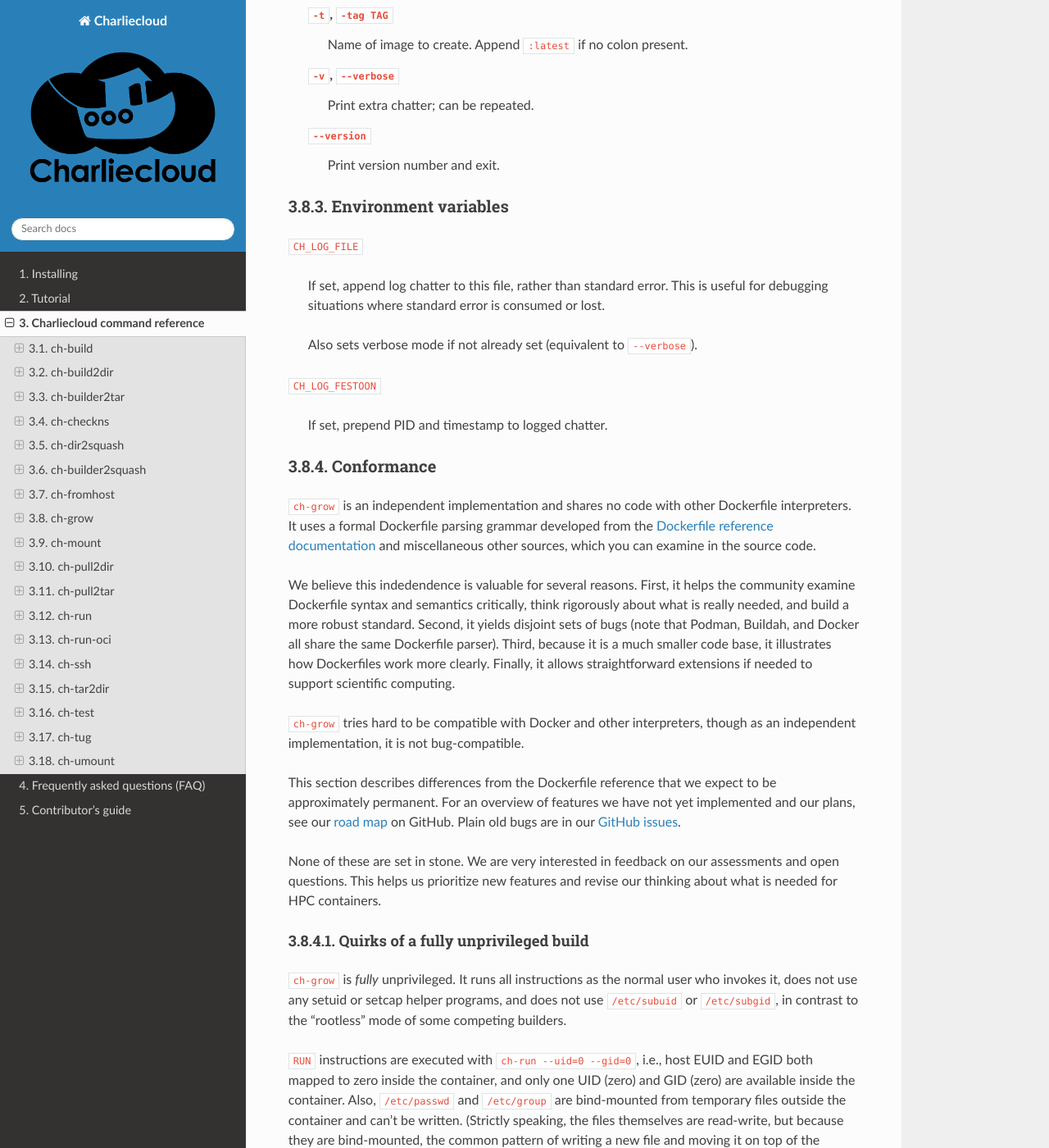
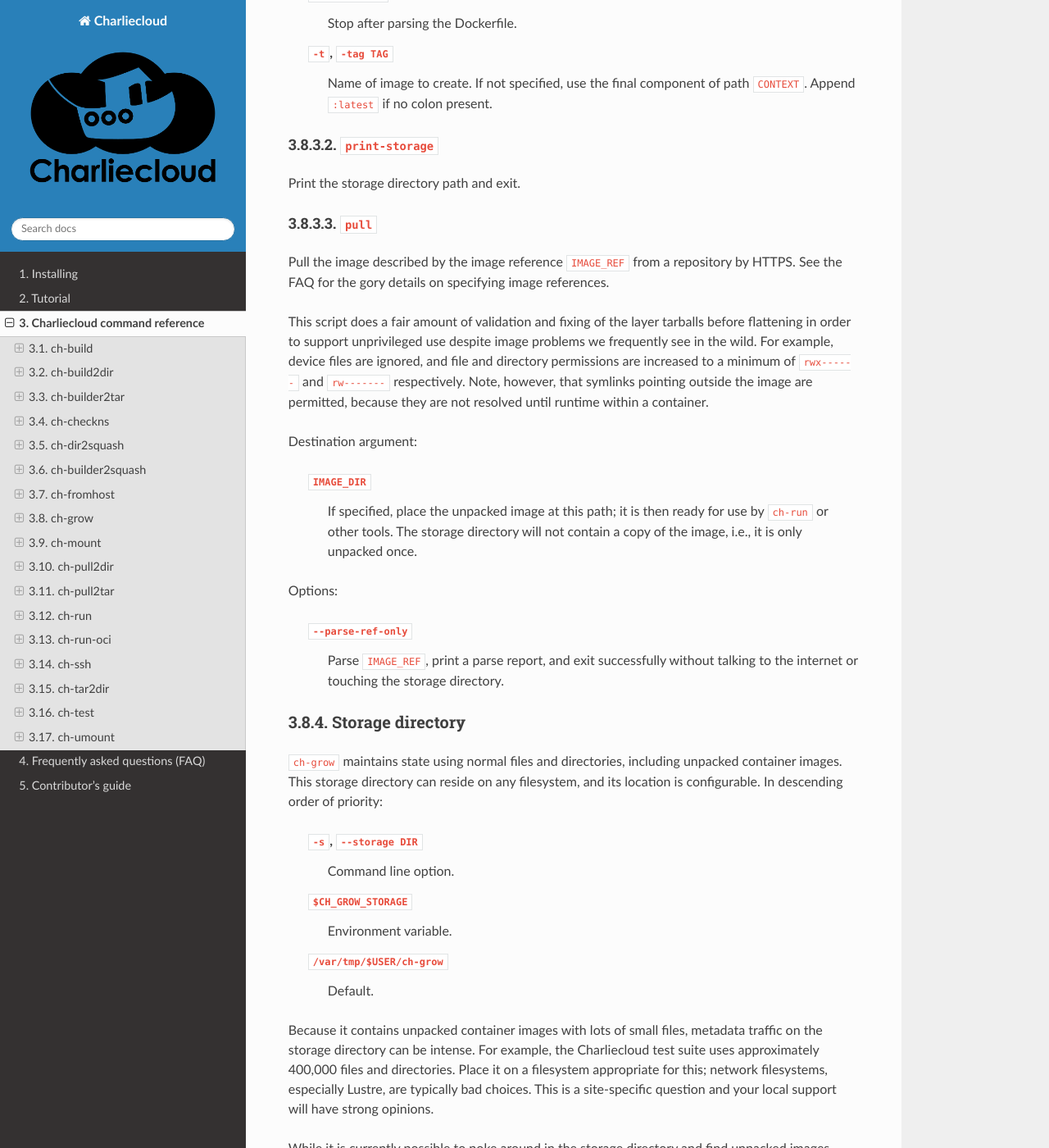
Before and after one commit to hpc/charliecloud, a Sphinx documentation site: the page built from doc/command-usage.rst, in a window 1280 px wide and 1400 px high, scrolled down 13446 px. Shown: the whole window at 82% size. Built offline with Sphinx 7.4.7 and the Read the Docs theme 2.0.0, drawn with Linux system fonts in a browser that asks for light colours; some of the changed text lies outside the part shown.

Commit message:
draft docs [skip ci]

```diff
--- a/doc/ch-grow_desc.rst
+++ b/doc/ch-grow_desc.rst
@@ -3,18 +3,120 @@
 
 ::
 
-   $ ch-grow [OPTIONS] [-t TAG] [-f DOCKERFILE] CONTEXT
+   $ ch-grow [...] build [-t TAG] [-f DOCKERFILE] [...] CONTEXT
+   $ ch-grow [...] print-storage
+   $ ch-grow [...] pull [...] IMAGE_REF [IMAGE_DIR]
+   $ ch-grow { --help | --version | --dependencies }
 
 Description
 ===========
 
-Build an image named :code:`TAG` as specified in :code:`DOCKERFILE`; use
-:code:`ch-run(1)` to execute :code:`RUN` instructions. This builder is
-completely unprivileged, with no setuid/setgid/setcap helpers.
+:code:`ch-grow` is a tool for building and manipulating container images, but
+not running them (for that you want :code:`ch-run`). It is completely
+unprivileged, with no setuid/setgid/setcap helpers.
 
-:code:`ch-grow` maintains state and temporary images using normal files and
-directories. This storage directory can reside on any filesystem, and its
-location is configurable. In descending order of priority:
+Options that print brief information and then exit:
+
+  :code:`-h`, :code:`--help`
+    Print help and exit successfully.
+
+  :code:`--dependencies`
+    Report dependency problems on standard output, if any, and exit. If all is
+    well, there is no output and the exit is successful; in case of problems,
+    the exit is unsuccessful.
+
+  :code:`--version`
+    Print version number and exit successfully.
+
+Common options placed before the sub-command:
+
+  :code:`--no-cache`
+    Download everything needed, ignoring the cache.
+
+  :code:`-s`, :code:`--storage DIR`
+    Set the storage directory (see below for important details).
+
+  :code:`-v`, :code:`--verbose`
+    Print extra chatter; can be repeated.
+
+Subcommands
+===========
+
+:code:`build`
+-------------
+
+Build an image from a Dockerfile and put it in the storage directory. Use
+:code:`ch-run(1)` to execute :code:`RUN` instructions.
+
+Required argument:
+
+  :code:`CONTEXT`
+    Path to context directory; this is the root of :code:`COPY` and
+    :code:`ADD` instructions in the Dockerfile.
+
+Options:
+
+  :code:`--build-arg KEY[=VALUE]`
+    Set build-time variable :code:`KEY` defined by :code:`ARG` instruction
+    to :code:`VALUE`. If :code:`VALUE` not specified, use the value of
+    environment variable :code:`KEY`.
+
+  :code:`-f`, :code:`--file DOCKERFILE`
+    Use :code:`DOCKERFILE` instead of :code:`CONTEXT/Dockerfile`. Specify a
+    single hyphen (:code:`-`) to use standard input; note that in this case,
+    the context directory is still provided, which matches :code:`docker build
+    -f -` behavior.
+
+  :code:`-n`, :code:`--dry-run`
+    Do not actually execute any Dockerfile instructions.
+
+  :code:`--parse-only`
+    Stop after parsing the Dockerfile.
+
+  :code:`-t`, :code:`-tag TAG`
+    Name of image to create. If not specified, use the final component of path
+    :code:`CONTEXT`. Append :code:`:latest` if no colon present.
+
+:code:`print-storage`
+---------------------
+
+Print the storage directory path and exit.
+
+:code:`pull`
+------------
+
+Pull the image described by the image reference :code:`IMAGE_REF` from a
+repository by HTTPS. See the FAQ for the gory details on specifying image
+references.
+
+This script does a fair amount of validation and fixing of the layer tarballs
+before flattening in order to support unprivileged use despite image problems
+we frequently see in the wild. For example, device files are ignored, and file
+and directory permissions are increased to a minimum of :code:`rwx------` and
+:code:`rw-------` respectively. Note, however, that symlinks pointing outside
+the image are permitted, because they are not resolved until runtime within a
+container.
+
+Destination argument:
+
+  :code:`IMAGE_DIR`
+    If specified, place the unpacked image at this path; it is then ready for
+    use by :code:`ch-run` or other tools. The storage directory will not
+    contain a copy of the image, i.e., it is only unpacked once.
+
+Options:
+
+  :code:`--parse-ref-only`
+    Parse :code:`IMAGE_REF`, print a parse report, and exit successfully
+    without talking to the internet or touching the storage directory.
+
+
+Storage directory
+=================
+
+:code:`ch-grow` maintains state using normal files and directories, including
+unpacked container images. This storage directory can reside on any
+filesystem, and its location is configurable. In descending order of priority:
 
   :code:`-s`, :code:`--storage DIR`
     Command line option.
@@ -25,67 +127,22 @@
   :code:`/var/tmp/$USER/ch-grow`
     Default.
 
-.. note::
+Because it contains unpacked container images with lots of small files,
+metadata traffic on the storage directory can be intense. For example, the
+Charliecloud test suite uses approximately 400,000 files and directories.
+Place it on a filesystem appropriate for this; network filesystems, especially
+Lustre, are typically bad choices. This is a site-specific question and your
+local support will have strong opinions.
 
-   Images are stored unpacked, so place your storage directory on a filesystem
-   that can handle the metadata traffic for large numbers of small files. For
-   example, the Charliecloud test suite uses approximately 400,000 files and
-   directories.
+While it is currently possible to poke around in the storage directory and
+find unpacked images runnable with :code:`ch-run`, this is not a supported use
+case. The supported workflow uses :code:`ch-builder2tar` or
+:code:`ch-builder2squash` to obtain a packed image; see the tutorial for
+details.
 
-Other arguments:
 
-  :code:`CONTEXT`
-    Context directory; this is the root of :code:`COPY` and :code:`ADD`
-    instructions in the Dockerfile.
-
-  :code:`--build-arg KEY[=VALUE]`
-    Set build-time variable :code:`KEY` defined by :code:`ARG` instruction
-    to :code:`VALUE`. If :code:`VALUE` not specified, use the value of
-    environment variable :code:`KEY`.
-
-  :code:`--dependencies`
-    Report any dependency problems and exit. If all is well, there is no
-    output and the exit code is zero; in case of problems, the exit code is
-    non-zero.
-
-  :code:`-f`, :code:`--file DOCKERFILE`
-    Use :code:`DOCKERFILE` instead of :code:`CONTEXT/Dockerfile`. Specify a
-    single hyphen (:code:`-`) to use standard input; note that in this case,
-    the context directory is still provided, which matches :code:`docker build
-    -f -` behavior.
-
-  :code:`-h`, :code:`--help`
-    Print help and exit.
-
-  :code:`-n`, :code:`--dry-run`
-    Do not actually execute any Dockerfile instructions.
-
-  :code:`--no-cache`
-    Ignored (:code:`ch-grow` does not yet support layer caching).
-
-  :code:`--parse-only`
-    Stop after parsing the Dockerfile.
-
-  :code:`--print-storage`
-    Print the storage directory path and exit. Must be after
-    :code:`--storage`, if any, for correct results.
-
-  :code:`-t`, :code:`-tag TAG`
-    Name of image to create. Append :code:`:latest` if no colon present.
-
-  :code:`-v`, :code:`--verbose`
-    Print extra chatter; can be repeated.
-
-  :code:`--version`
-    Print version number and exit.
-
-Environment variables
-=====================
-
-.. include:: py_env.rst
-
-Conformance
-===========
+Compatibility with other Dockerfile interpreters
+================================================
 
 :code:`ch-grow` is an independent implementation and shares no code with other
 Dockerfile interpreters. It uses a formal Dockerfile parsing grammar developed
@@ -268,3 +325,55 @@
   has good support for bind mounts; we anticipate that it will continue to
   focus on that and will not introduce the volume management features that
   Docker has.
+
+
+Environment variables
+=====================
+
+.. include:: py_env.rst
+
+
+Examples
+========
+
+:code:`build`
+-------------
+
+Build image :code:`bar` using :code:`./foo/bar/Dockerfile` and context
+directory :code:`./foo/bar`::
+
+   $ ch-grow build -t bar -f ./foo/bar/Dockerfile ./foo/bar
+   [...]
+   grown in 4 instructions: bar
+
+Same, but infer the image name and Dockerfile from the context directory
+path::
+
+   $ ch-grow build ./foo/bar
+   [...]
+   grown in 4 instructions: bar
+
+:code:`pull`
+------------
+
+Download the Debian Buster image and place it in the storage directory::
+
+  $ ch-grow pull debian:buster
+  pulling image:   debian:buster
+
+  manifest: downloading
+  layer 1/1: d6ff36c: downloading
+  layer 1/1: d6ff36c: listing
+  validating tarball members
+  resolving whiteouts
+  flattening image
+  layer 1/1: d6ff36c: extracting
+  done
+
+Same, except place the image in :code:`/tmp/buster`::
+
+   $ ch-grow pull debian:buster /tmp/buster
+   [...]
+   $ ls /tmp/buster
+   bin   dev  home  lib64  mnt  proc  run   srv  tmp  var
+   boot  etc  lib   media  opt  root  sbin  sys  usr
--- a/doc/ch-tug_desc.rst
+++ /dev/null
@@ -1,124 +0,0 @@
-Synopsis
-========
-
-::
-
-   $ ch-tug [OPTIONS] IMAGE_REF
-
-Description
-===========
-
-.. warning::
-
-   This script is experimental. Please report the bugs you find so we can fix
-   them!
-
-Pull the image described by :code:`IMAGE_REF` from a repository by HTTPS and
-flatten it to a local filesystem. The resulting image directory can be used by
-:code:`ch-run(1)` or feed into other processing.
-
-This script does a fair amount of validation and fixing of the layer tarballs
-before flattening in order to support unprivileged use despite image problems
-we frequently see in the wild. For example, device files are ignored, and file
-and directory permissions are increased to a minimum of :code:`rwx------` and
-:code:`rw-------` respectively. Note, however, that symlinks pointing outside
-the image are permitted, because they are not resolved until runtime within a
-container.
-
-Typically this script is not used directly. Most tasks instead use the
-underlying code during image build with :code:`ch-grow(1)`.
-
-Other arguments:
-
-  :code:`-h`, :code:`--help`
-    Print help and exit.
-
-  :code:`--dependencies`
-    Report any dependency problems and exit. If all is well, there is no
-    output and the exit code is zero; in case of problems, the exit code is
-    non-zero.
-
-  :code:`--dl-cache DIR`
-    Use :code:`DIR` to store downloaded layers and metadata. If not specified
-    but environment variable :code:`CH_GROW_STORAGE` is, then use
-    :code:`$CH_GROW_STORAGE/dlcache`; the default is
-    :code:`/var/tmp/$USER/ch-grow/dlcache`.
-
-  :code:`--no-cache`
-    Always download files, even if they already exist in :code:`--dl-cache`.
-
-  :code:`--image-subdir DIR`
-    Subdirectory of :code:`--unpack-dir` to hold the flattened image. Can be
-    the empty string, in which case :code:`--unpack-dir` is used directly. The
-    default is :code:`IMAGE_REF` with slashes replaced by percent signs.
-
-  :code:`--parse-ref-only`
-    Parse :code:`IMAGE_REF`, print a parse report, and exit successfully.
-
-  :code:`--unpack-dir DIR`
-    Directory containing flattened images. If not specified but environment
-    variable :code:`CH_GROW_STORAGE` is, then use
-    :code:`$CH_GROW_STORAGE/img`; the default is
-    :code:`/var/tmp/$USER/ch-grow/img`.
-
-  :code:`-v`, :code:`--verbose`
-    Print extra chatter; can be repeated.
-
-  :code:`--version`
-    Print version number and exit.
-
-Environment variables
-=====================
-
-.. include:: py_env.rst
-
-Examples
-========
-
-Download the classic Docker "hello-world" image and flatten it into
-:code:`/var/tmp/$USER/ch-grow/img/hello-world`::
-
-  $ ch-tug hello-world
-  pulling image: hello-world
-  manifest: downloading
-  layer 1/1: 1b930d0: downloading
-  layer 1/1: 1b930d0: listing
-  validating tarball members
-  resolving whiteouts
-  flattening image
-  creating new image: /var/tmp/charlie/ch-grow/img/hello-world
-  layer 1/1: 1b930d0: extracting
-  done
-  $ ls /var/tmp/$USER/ch-grow/img/hello-world
-  hello
-  $ ls /var/tmp/$USER/ch-grow/dlcache
-  1b930d010525941c1d56ec53b97bd057a67ae1865eebf042686d2a2d18271ced.tar.gz
-  hello-world.manifest.json
-
-Download the image "charliecloud/whiteout:2020-01-10" and flatten it::
-
-  $ ch-tug charliecloud/whiteout:2020-01-10
-  pulling image: charliecloud/whiteout:2020-01-10
-  manifest: downloading
-  layer 1/86: e7c96db: downloading
-  layer 2/86: 4816f76: downloading
-  [...]
-  layer 85/86: 59b7abe: extracting
-  layer 86/86: e756ca6: extracting
-  done
-  $ ls /var/tmp/$USER/ch-grow/img
-  charliecloud%whiteout:2020-01-10
-
-Download the "hello-world" image and flatten it into :code:`/tmp/foo`::
-
-  $ ch-tug --unpack-dir=/tmp --image-subdir=foo hello-world
-  [...]
-  $ ls /tmp/foo
-  hello
-
-Same as above::
-
-  $ ch-tug --unpack-dir=/tmp/foo --image-subdir='' hello-world
-  [...]
-  $ ls /tmp/foo
-  hello
--- a/doc/command-usage.rst
+++ b/doc/command-usage.rst
@@ -64,7 +64,7 @@
 ch-grow
 +++++++
 
-Build an image from a Dockerfile; completely unprivileged.
+Build and manage images; completely unprivileged.
 
 .. include:: ./ch-grow_desc.rst
 
@@ -128,13 +128,6 @@
 
 .. include:: ./ch-test_desc.rst
 
-ch-tug
-++++++
-
-Pull and flatten image from repository to local filesystem.
-
-.. include:: ./ch-tug_desc.rst
-
 ch-umount
 +++++++++
 
--- a/doc/conf.py
+++ b/doc/conf.py
@@ -291,9 +291,6 @@
    ("ch-test", "ch-test",
     "Run some or all of the Charliecloud test suite",
     [], 1),
-   ("ch-tug", "ch-tug",
-    "Pull and flatten image from repository to local filesystem",
-    [], 1),
    ("ch-umount", "ch-umount",
     "Unmount a FUSE mounted squash filesystem and remove the mount point",
     [], 1),
```
Also changed, not shown: doc/ch-tug.rst (deleted, +0 -8 lines).
